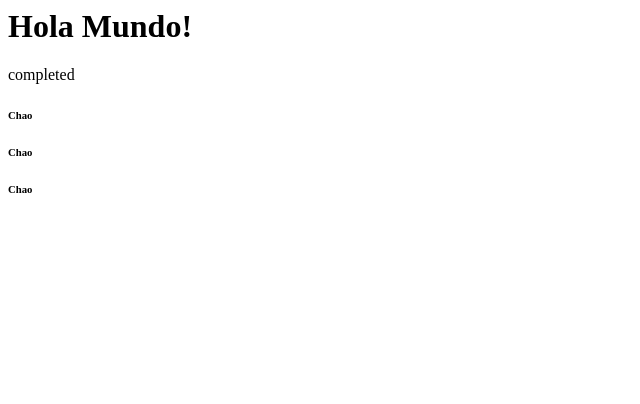
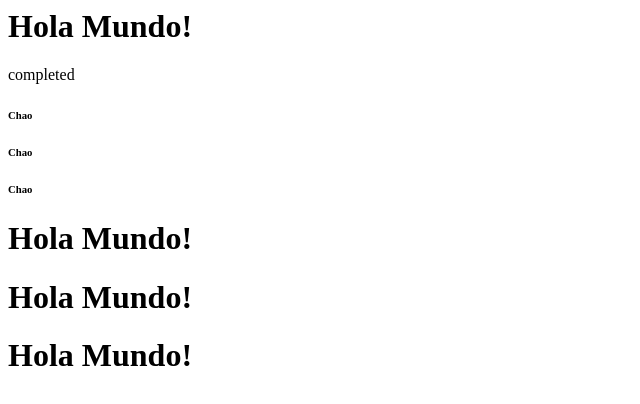
Before and after one commit to 0mm4d4wn/default, a plain HTML site: page index.html in a window 1280 px wide. Shown: the whole page, without its empty margins (0-640 px from the left). Drawn offline with Linux system fonts and the light colour scheme.

Commit message:
nuevos-h1

```diff
--- a/index.html
+++ b/index.html
@@ -4,3 +4,6 @@
 <h6>Chao</h6>
 
 <h6>Chao</h6><h6>Chao</h6>
+<h1>Hola Mundo!</h1>
+<h1>Hola Mundo!</h1>
+<h1>Hola Mundo!</h1>
```
